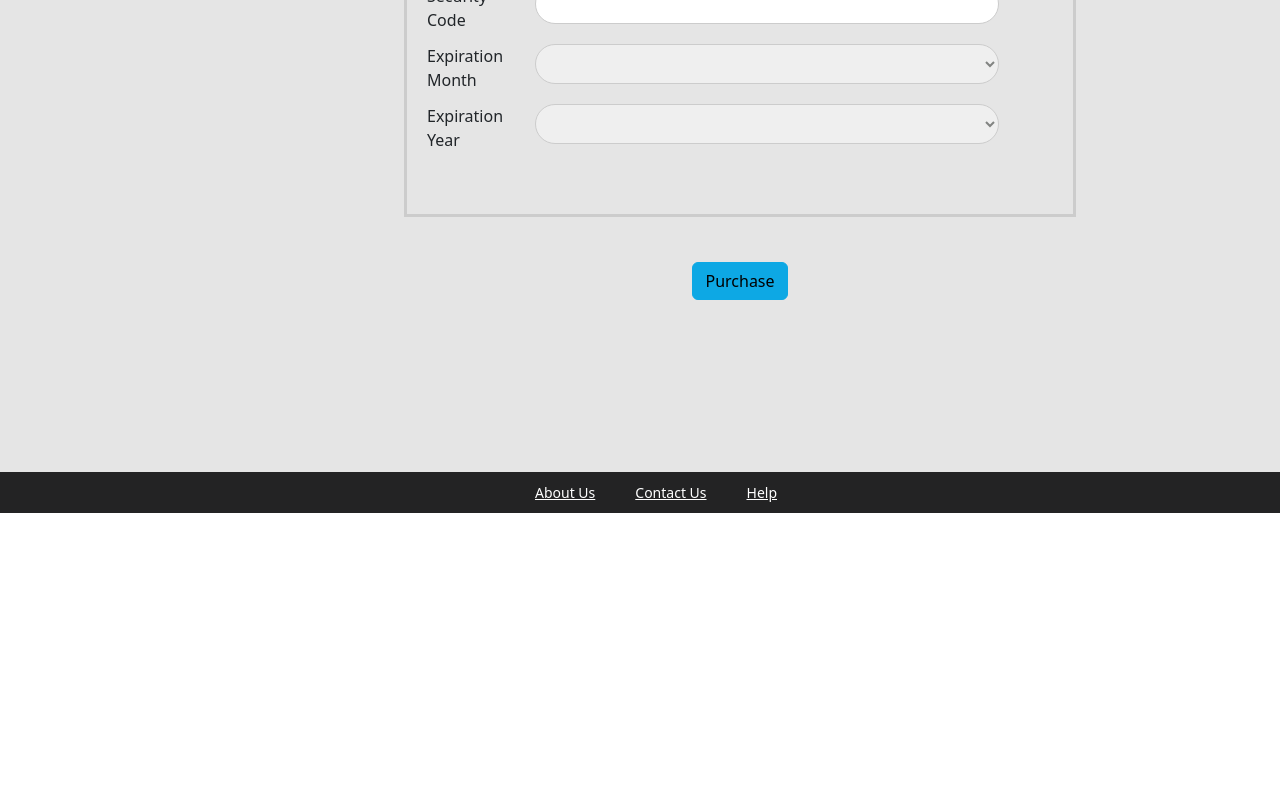
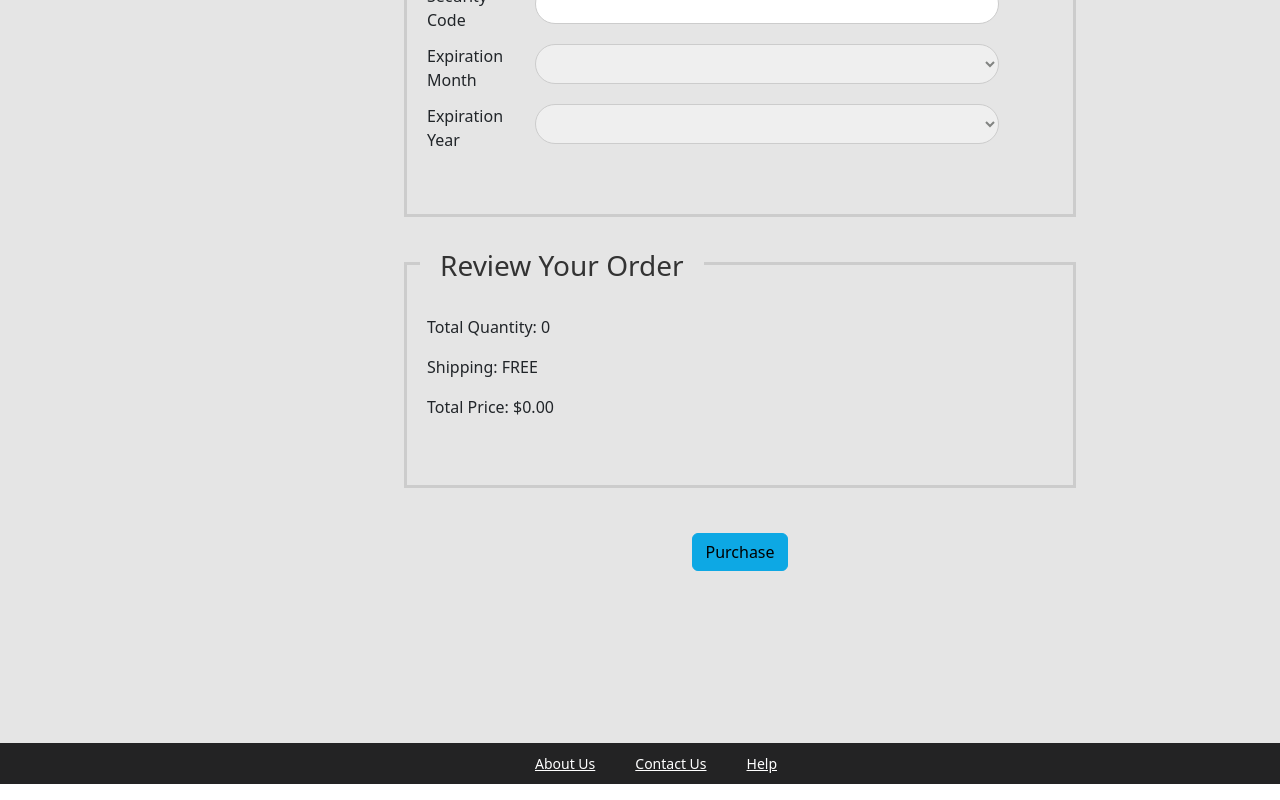
Before and after one commit to Altana-Grishkina/Ecommerce_app, an Angular app: page /checkout in a window 1280 px wide. Shown: the part 1661-2461 px from the top of the page. Before the commit the page ends 2190 px from the top, so only its background shows below. Built offline with nearby package versions, Linux system fonts and the light colour scheme; no server answers.

Commit message:
Review Your Order

```diff
--- a/src/app/component/checkout/checkout.component.html
+++ b/src/app/component/checkout/checkout.component.html
@@ -219,6 +219,15 @@
                     </div>
                  </div>
 
+                 <!-- Order details -->
+
+                 <div class="form-area">
+                    <h3>Review Your Order</h3>
+
+                    <p>Total Quantity: {{ totalQuantity}}</p>
+                    <p>Shipping: FREE</p>
+                    <p>Total Price: {{ totalPrice | currency: 'USD'}}</p>
+                 </div>
                 <!-- submit button -->
                 <div class="text-center">
                     <button type="submit" class="btn btn-info">Purchase</button>
--- a/src/app/component/checkout/checkout.component.ts
+++ b/src/app/component/checkout/checkout.component.ts
@@ -9,6 +9,8 @@
 export class CheckoutComponent implements OnInit {
 
   checkoutFormGroup: FormGroup;
+  totalPrice: number = 0;
+  totalQuantity: number = 0;
   constructor(private formBuilder: FormBuilder) { }
 
   ngOnInit(): void {
```
